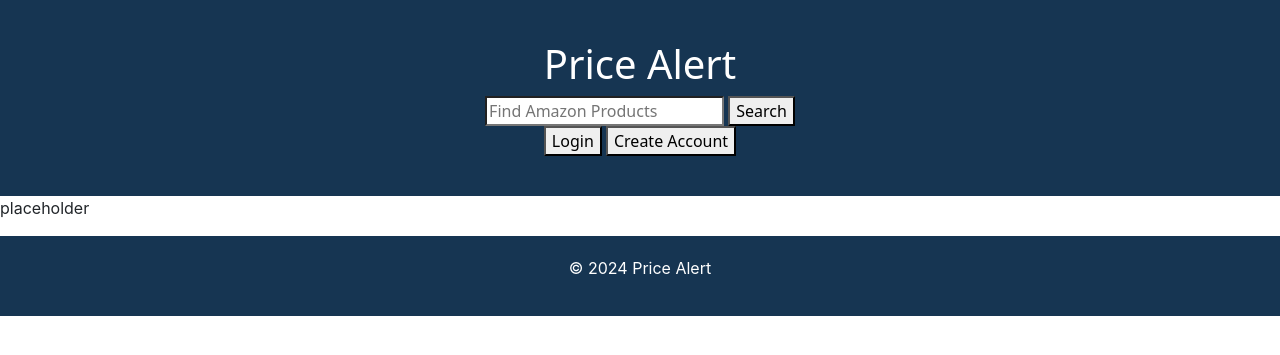
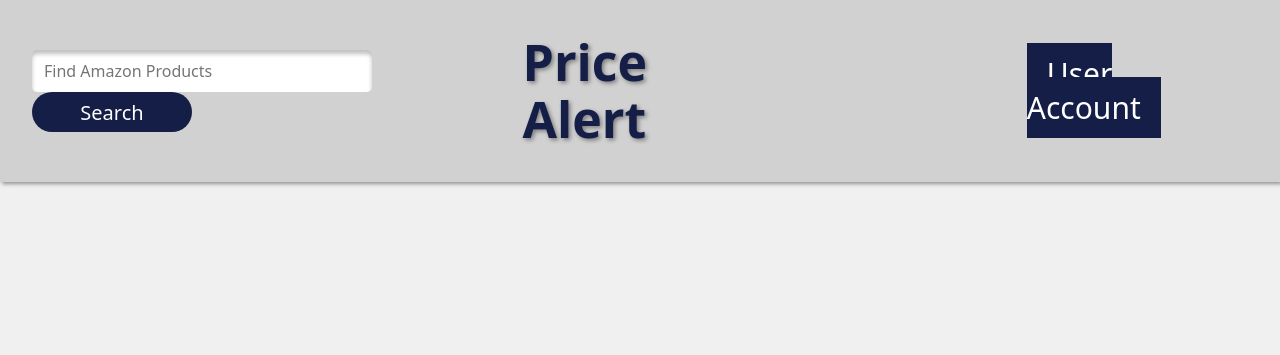
Before and after one commit to pmelvin43/price-alert, a PHP site: page /templates/index.html in a window 1280 px wide. Shown: the top 355 px of the page. Run offline with PHP 8.4, Linux system fonts and the light colour scheme.

Commit message:
Started to rework index.html and css

```diff
--- a/static/css/indexStyle.css
+++ b/static/css/indexStyle.css
@@ -1,15 +1,64 @@
-.masthead {
-  background-color: #163552;
-  color: #ffffff;
-  padding: 40px;
-  text-align: center;
+h1 {
+  font-size: 50px;
+  font-weight: 700;
+  color: #141e46;
+  text-shadow: 2px 2px 4px rgba(0, 0, 0, 0.4);
+  margin-right: 5em;
+}
+
+#masthead {
+  display: flex;
+  align-items: center;
+  justify-content: space-between;
+  background-color: #d1d1d1;
   font-family: system-ui, -apple-system, BlinkMacSystemFont, "Segoe UI", Roboto,
     Oxygen, Ubuntu, Cantarell, "Open Sans", "Helvetica Neue", sans-serif;
+  box-shadow: 2px 2px 4px rgba(0, 0, 0, 0.4);
 }
 
-.footer {
-  background-color: #163552;
-  color: #fff;
-  padding: 20px 0;
-  text-align: center;
+#searchbar {
+  margin-left: 2em;
 }
+
+input[type="text"] {
+  width: 21em;
+  height: 2.5em;
+  border-radius: 5px;
+  background-color: white;
+  border: #a7a5a5;
+  box-shadow: inset 0 4px 4px 0 rgba(0, 0, 0, 0.25);
+  font-family: system-ui, -apple-system, BlinkMacSystemFont, "Segoe UI", Roboto,
+    Oxygen, Ubuntu, Cantarell, "Open Sans", "Helvetica Neue", sans-serif;
+  text-indent: 10px;
+}
+
+button[type="submit"] {
+  width: 8em;
+  height: 2em;
+  background-color: #141e46;
+  border: #141e46;
+  color: white;
+  font-weight: 500;
+  font-size: 20px;
+  border-radius: 20px;
+}
+
+#register-button a {
+  text-decoration: none;
+  background-color: #141e46;
+  font-size: 30px;
+  font-weight: 500;
+  color: white;
+  padding-top: 10px;
+  padding-bottom: 10px;
+  padding-left: 20px;
+  padding-right: 20px;
+}
+
+#register-button {
+  margin-right: 2em;
+}
+
+body {
+  background-color: #f0f0f0;
+}
--- a/templates/index.html
+++ b/templates/index.html
@@ -1,35 +1,32 @@
 <!DOCTYPE html>
-<html lang="en">
-  <head>
-    <meta charset="UTF-9" />
+<html>
+  <head lang="en">
+    <meta charset="utf-8" />
     <title>Price Alert</title>
     <link
-      href="https://maxcdn.bootstrapcdn.com/bootstrap/4.5.2/css/bootstrap.min.css"
       rel="stylesheet"
+      href="https://cdnjs.cloudflare.com/ajax/libs/normalize/8.0.1/normalize.min.css"
     />
-    <link href="../static/css/indexStyle.css" rel="stylesheet" />
+    <link rel="stylesheet" href="../static/css/indexStyle.css" />
   </head>
+
   <body>
-    <header class="masthead">
+    <header id="masthead">
+      <div id="searchbar">
+        <form action="/search" method="get">
+          <input
+            type="text"
+            id="search"
+            name="search"
+            placeholder="Find Amazon Products"
+          />
+          <button type="submit">Search</button>
+        </form>
+      </div>
       <h1>Price Alert</h1>
-
-      <form class="searchbar" method="get" action="/search">
-        <input type="search" name="Search" placeholder="Find Amazon Products" />
-        <button type="submit">Search</button>
-      </form>
-
-      <a class="login" href="login.html"><button>Login</button></a>
-      <a class="createacc" href="create-account.html"
-        ><button>Create Account</button></a
-      >
+      <div id="register-button">
+        <a href="login.html">User Account</a>
+      </div>
     </header>
-
-    <p>placeholder</p>
-
-    <footer class="footer">
-      <div class="container">
-        <p>&copy; 2024 Price Alert</p>
-      </div>
-    </footer>
   </body>
 </html>
```
